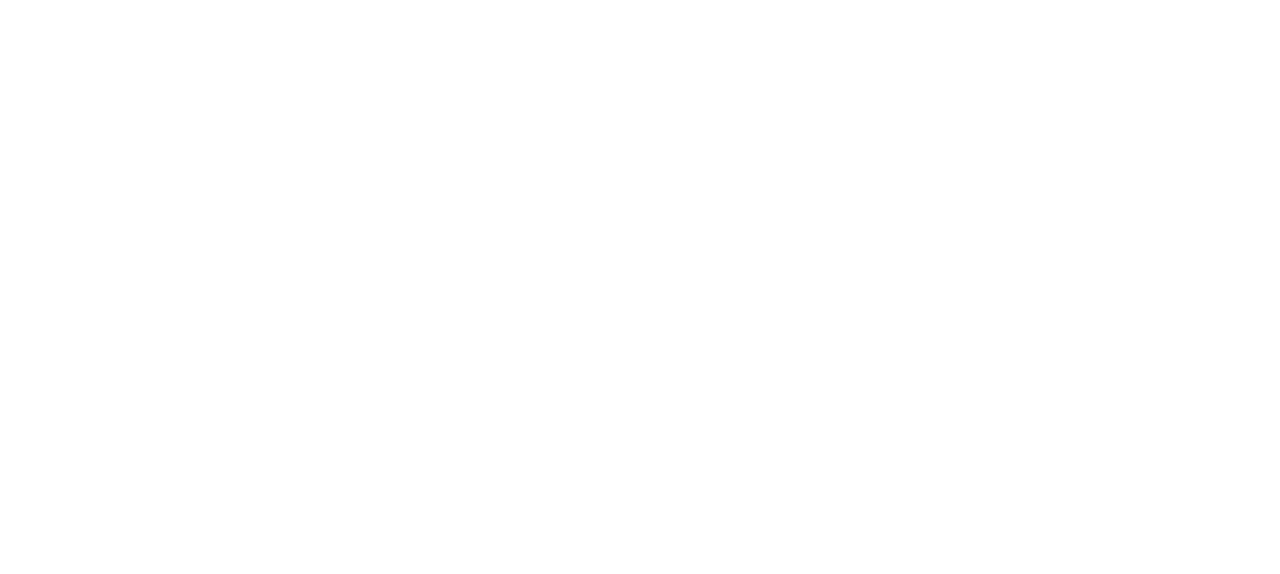
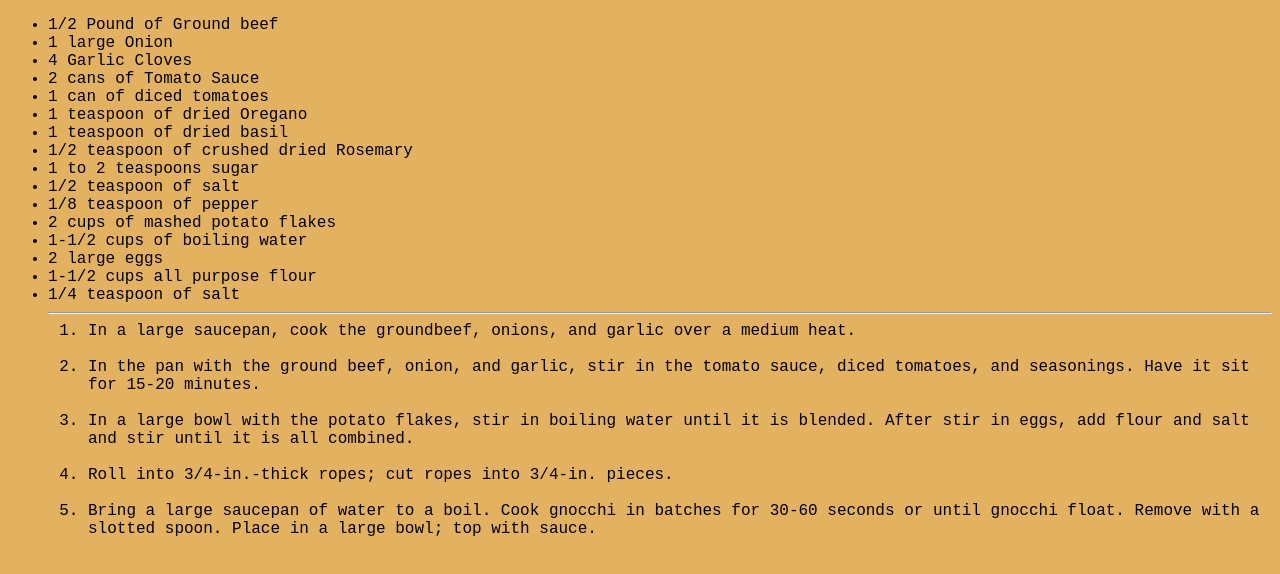
Before and after one commit to aadilq/Odin-Recipes, a plain HTML site: page recipes/Gnocchi.html in a window 1280 px wide. Drawn offline with Linux system fonts and the light colour scheme.

Commit message:
Added a Gnocchi Instructions

```diff
--- a/recipes/Gnocchi.css
+++ b/recipes/Gnocchi.css
@@ -0,0 +1,5 @@
+html{
+    background-color: #e2b260;
+    color: black;
+    font-family: 'Courier New', Courier, monospace;
+}
--- a/recipes/Gnocchi.html
+++ b/recipes/Gnocchi.html
@@ -0,0 +1,54 @@
+<!DOCTYPE html>
+
+    <head>
+        <meta charset="utf-8">
+        <meta http-equiv="X-UA-Compatible" content="IE=edge">
+        <title></title>
+        <meta name="description" content="">
+        <meta name="viewport" content="width=device-width, initial-scale=1">
+        <link rel="stylesheet" href="Gnocchi.css">
+    </head>
+    <body>
+       <ul>
+        <li>1/2 Pound of Ground beef</li>
+        <li>1 large Onion</li>
+        <li>4 Garlic Cloves</li>
+        <li>2 cans of Tomato Sauce</li>
+        <li>1 can of diced tomatoes</li>
+        <li>1 teaspoon of dried Oregano</li>
+        <li>1 teaspoon of dried basil</li>
+        <li>1/2 teaspoon of crushed dried Rosemary</li>
+        <li>1 to 2 teaspoons sugar</li>
+        <li>1/2 teaspoon of salt</li>
+        <li>1/8 teaspoon of pepper</li>
+        <li>2 cups of mashed potato flakes</li>
+        <li>1-1/2 cups of boiling water</li>
+        <li>2 large eggs</li>
+        <li>1-1/2 cups all purpose flour</li>
+        <li>1/4 teaspoon of salt</li>
+
+        <hr>
+
+        <ol>
+            <li>In a large saucepan, cook the groundbeef, onions, and garlic over a medium heat.</li>
+            <br>
+            <li>In the pan with the ground beef, onion, and garlic, stir in the tomato sauce, diced tomatoes, and seasonings. Have it sit for 15-20 minutes.</li>
+            <br>
+            <li>In a large bowl with the potato flakes, stir in boiling water until it is blended. After stir in eggs, add flour and salt and stir until it is all combined.</li>
+            <br>
+            <li>Roll into 3/4-in.-thick ropes; cut ropes into 3/4-in. pieces.</li>
+            <br>
+            <li>Bring a large saucepan of water to a boil. Cook gnocchi in batches for 30-60 seconds or until gnocchi float. Remove with a slotted spoon. Place in a large bowl; top with sauce.</li>
+        </ol>
+
+
+
+
+
+
+
+       </ul>
+
+        <script src="" async defer></script>
+    </body>
+</html>
```
Also changed, not shown: index.html (+3 -2 lines), recipes/spaghettibologanese.html (+2 -1 lines), styles.css (+17 -2 lines).
